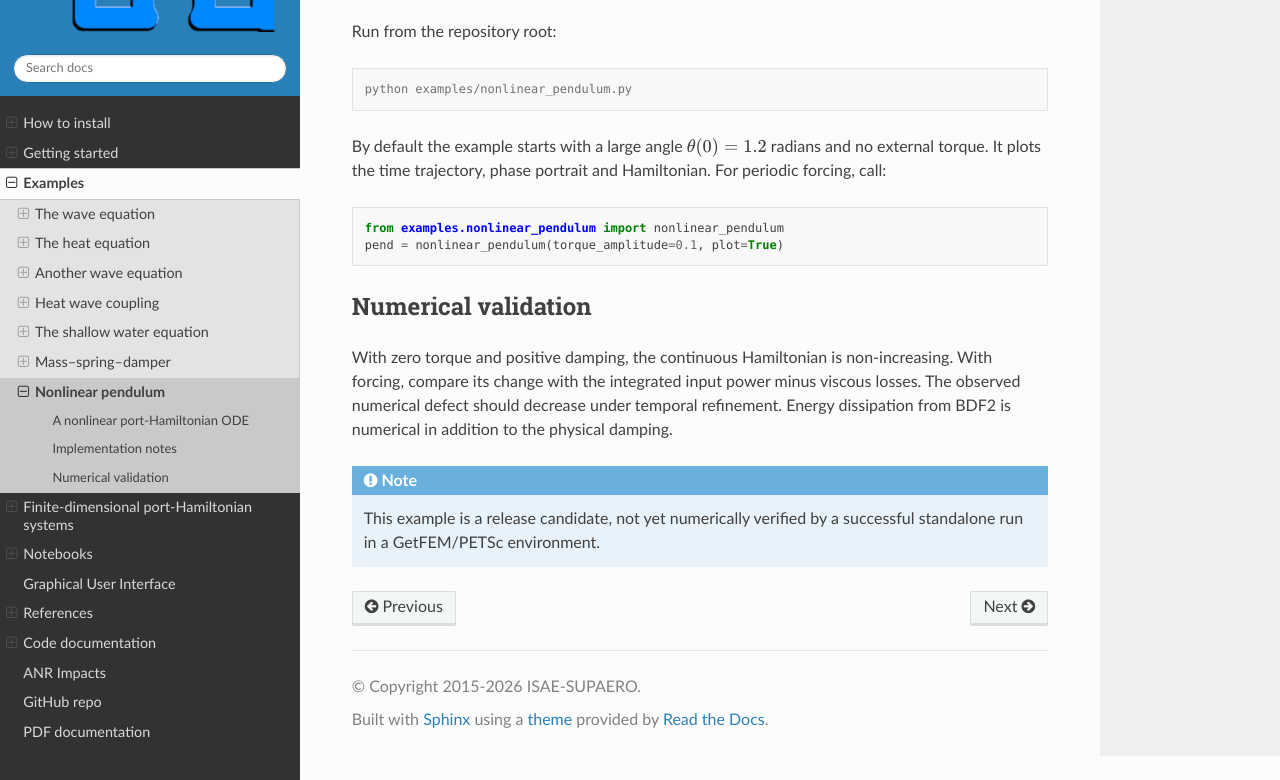
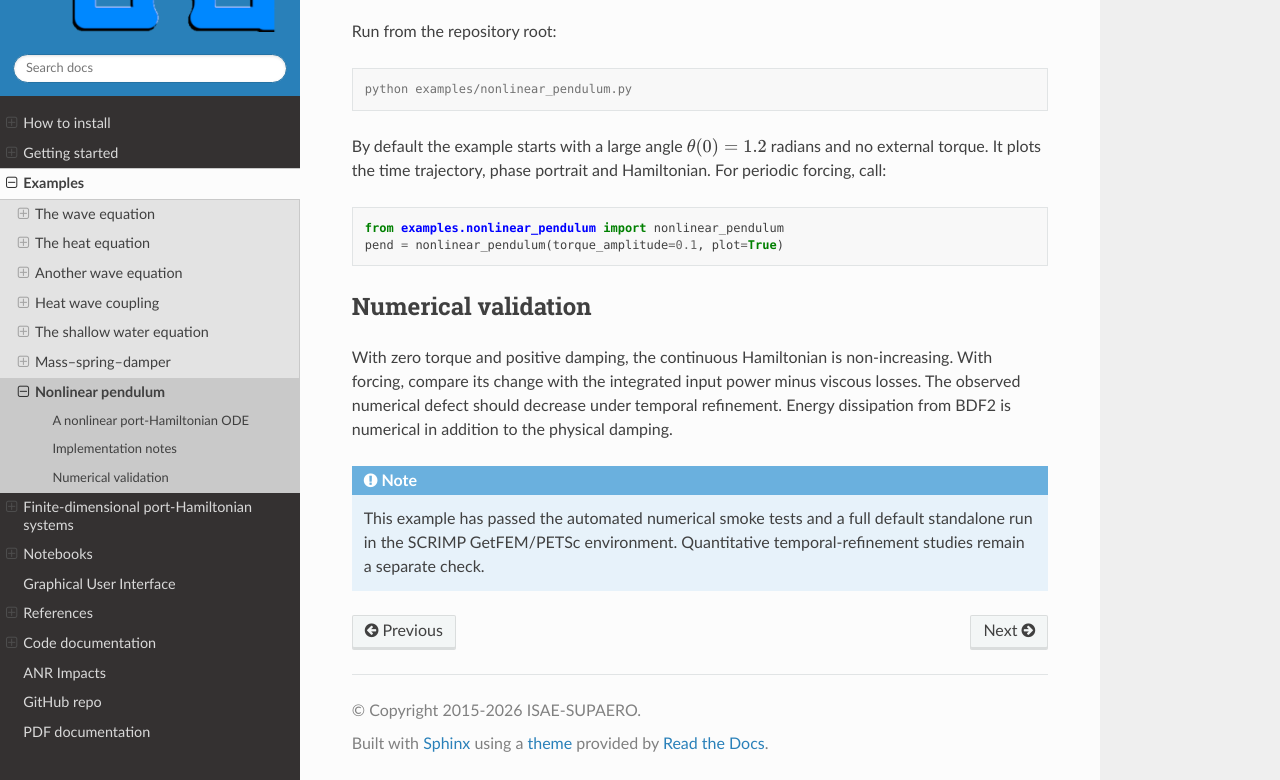
Before and after one commit to g-haine/scrimp, a Sphinx documentation site: the page built from docs/source/examples/nonlinear_pendulum.rst, in a window 1280 px wide and 900 px high, scrolled down 1194 px, cut to the strip 120-900 px from the top of the window. Built offline with Sphinx 7.4.7 and the Read the Docs theme 3.1.0, drawn with Linux system fonts in a browser that asks for light colours.

Commit message:
Update 1.2.0 example docs to reflect completed runtime validation

```diff
--- a/docs/source/examples/nonlinear_pendulum.rst
+++ b/docs/source/examples/nonlinear_pendulum.rst
@@ -106,5 +106,6 @@ numerical in addition to the physical damping.
 
 .. note::
 
-   This example is a release candidate, not yet numerically verified
-   by a successful standalone run in a GetFEM/PETSc environment.
+   This example has passed the automated numerical smoke tests and a
+   full default standalone run in the SCRIMP GetFEM/PETSc environment.
+   Quantitative temporal-refinement studies remain a separate check.
```
